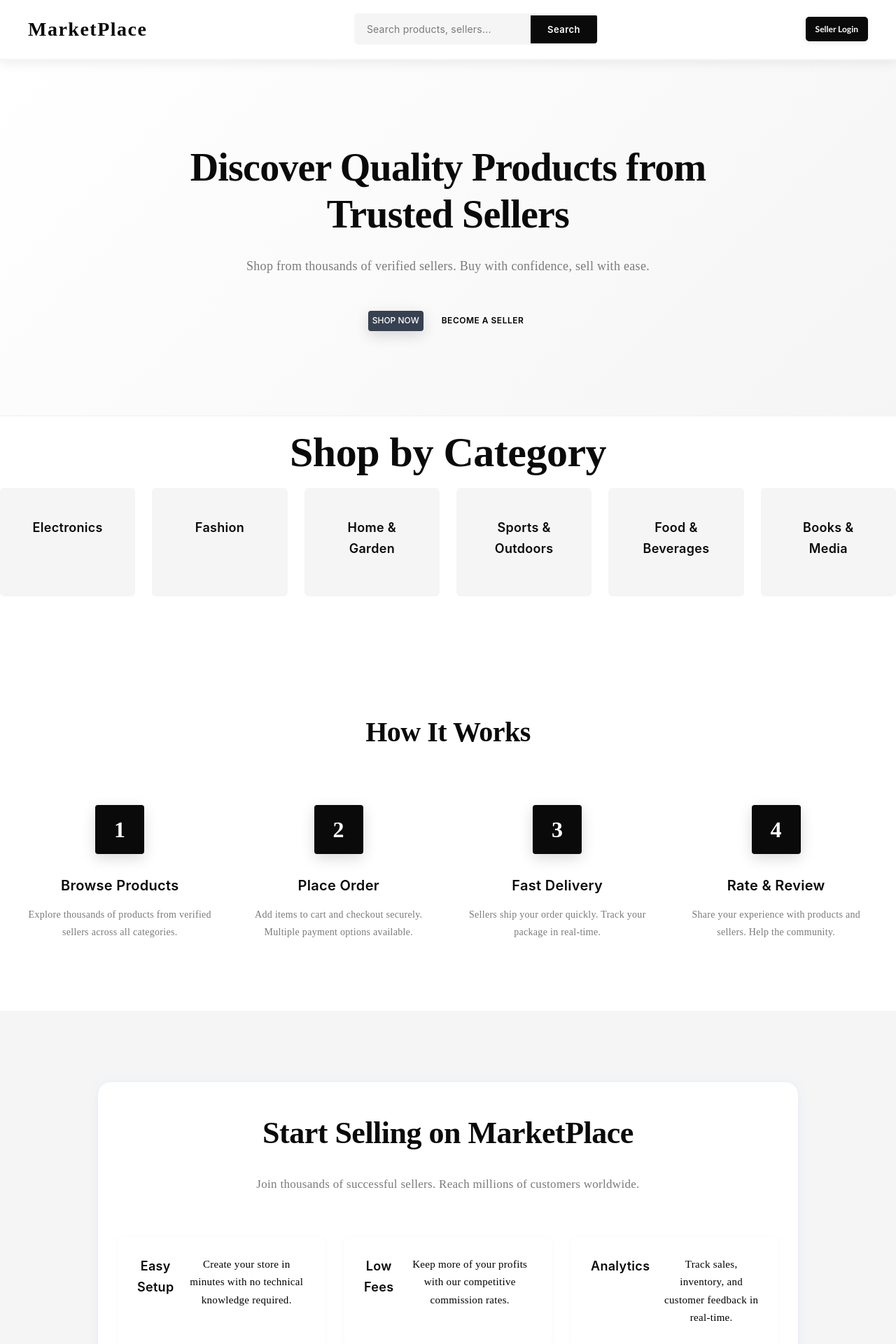
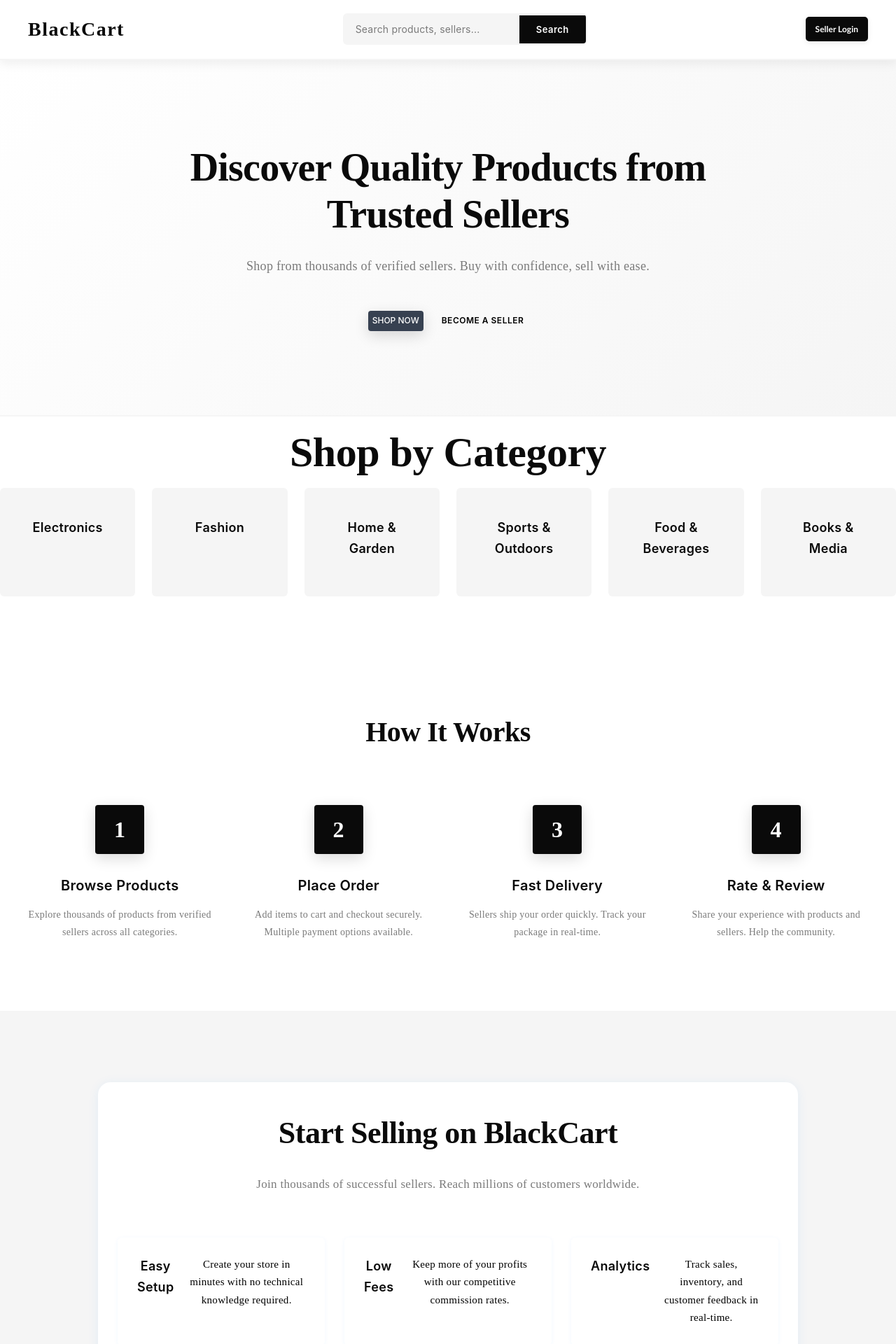
Before and after one commit to Adicshan/take_order, a React (Create React App) app in the folder frontend/src/: page / in a window 1280 px wide. Shown: the top 1920 px of the page at 70% size. Built offline with nearby package versions, Linux system fonts and the light colour scheme; no server answers; the HTML template or start-up script is replaced by a standard one.

Commit message:
change website name

```diff
--- a/frontend/package.json
+++ b/frontend/package.json
@@ -1,5 +1,5 @@
 {
-  "name": "take_order",
+  "name": "blackcart",
   "version": "0.1.0",
   "private": true,
   "dependencies": {
--- a/frontend/public/index.html
+++ b/frontend/public/index.html
@@ -24,7 +24,7 @@
       work correctly both with client-side routing and a non-root public URL.
       Learn how to configure a non-root public URL by running `npm run build`.
     -->
-    <title>Take Order - Online Marketplace</title>
+    <title>BlackCart - Online Marketplace</title>
     <link href="https://fonts.googleapis.com/css2?family=Cinzel:wght@400;600;700;900&family=Lora:ital,wght@0,400;0,500;0,600;0,700;1,400&family=Inter:wght@300;400;500;600;700&family=Playfair+Display:wght@400;500;600;700&display=swap" rel="stylesheet">
     <style>
       :root {
@@ -38,6 +38,8 @@
         --pure-white: #ffffff;
       }
     </style>
+      <title>BlackCart - Online Marketplace</title>
+      <meta name="description" content="BlackCart is an online marketplace for sellers and customers.">
   </head>
   <body>
     <noscript>You need to enable JavaScript to run this app.</noscript>
--- a/frontend/src/CustomerMarketplace.js
+++ b/frontend/src/CustomerMarketplace.js
@@ -38,7 +38,7 @@
     <div className="marketplace-container">
       <header className="marketplace-header">
         <div className="header-content">
-          <h1>📦 Marketplace</h1>
+          <h1>🛒 BlackCart</h1>
           <p>Discover products from trusted sellers</p>
         </div>
       </header>
--- a/frontend/src/Header.js
+++ b/frontend/src/Header.js
@@ -27,7 +27,7 @@
   return (
     <header className="site-header">
       <div className="header-inner">
-        <Link to="/" className="logo">MarketPlace</Link>
+        <Link to="/" className="logo">BlackCart</Link>
 
         <div className="header-actions">
           <Link to="/cart" className="cart-link">🛒 <span className="cart-count">{cartCount}</span></Link>
--- a/frontend/src/Home.js
+++ b/frontend/src/Home.js
@@ -17,7 +17,7 @@
       {/* Navbar */}
       <nav className="navbar">
         <div className="nav-content">
-          <div className="logo">MarketPlace</div>
+          <div className="logo">BlackCart</div>
           <div className="search-bar">
             <input type="text" placeholder="Search products, sellers..." />
             <button>Search</button>
@@ -83,7 +83,7 @@
       {/* For Sellers */}
       <section className="for-sellers">
         <div className="sellers-content">
-          <h2>Start Selling on MarketPlace</h2>
+          <h2>Start Selling on BlackCart</h2>
           <p>Join thousands of successful sellers. Reach millions of customers worldwide.</p>
           <div className="seller-benefits">
             <div className="benefit" style={{color:'black'}}>
@@ -178,7 +178,7 @@
           </div>
         </div>
         <div className="footer-bottom">
-          <p>&copy; 2026 MarketPlace. All rights reserved. | Connecting buyers and sellers worldwide</p>
+          <p>&copy; 2026 BlackCart. All rights reserved. | Connecting buyers and sellers worldwide</p>
         </div>
       </footer>
     </div>
--- a/frontend/src/SellerAuth.js
+++ b/frontend/src/SellerAuth.js
@@ -187,7 +187,7 @@
   return (
     <div className="seller-auth-container">
       <nav className="auth-navbar">
-        <div className="auth-logo">MarketPlace Seller</div>
+        <div className="auth-logo">BlackCart Seller</div>
       </nav>
 
       <div className="auth-content">
@@ -389,7 +389,7 @@
                   <>
                     <div className="verification-notice">
                       <h4>Identity Verification Required</h4>
-                      <p>We need to verify your identity to keep our marketplace safe and secure.</p>
+                      <p>We need to verify your identity to keep BlackCart safe and secure.</p>
                     </div>
 
                     <div className="form-group">
@@ -464,7 +464,7 @@
         </div>
 
         <div className="auth-info">
-          <h3>Why Sell on MarketPlace?</h3>
+          <h3>Why Sell on BlackCart?</h3>
           <ul>
             <li>✓ Reach millions of customers</li>
             <li>✓ Easy product management</li>
--- a/frontend/src/SellerStorefront.js
+++ b/frontend/src/SellerStorefront.js
@@ -72,7 +72,7 @@
     return (
       <div className="error-container">
         <p>Seller not found</p>
-        <Link to="/">Back to Marketplace</Link>
+        <Link to="/">Back to BlackCart</Link>
       </div>
     );
   }
@@ -119,7 +119,7 @@
             </div>
           </div>
             <div className="footer-right">
-              <div className="branding">Take Order</div>
+              <div className="branding">BlackCart</div>
             </div>
         </div>
       </footer>
```
